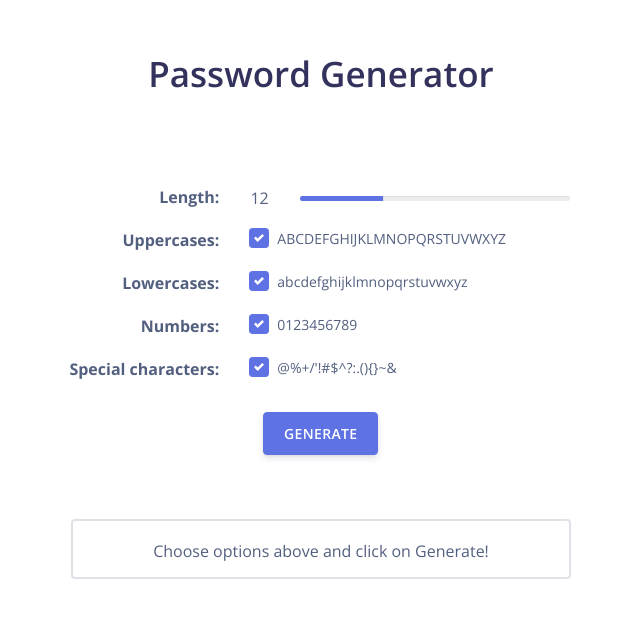
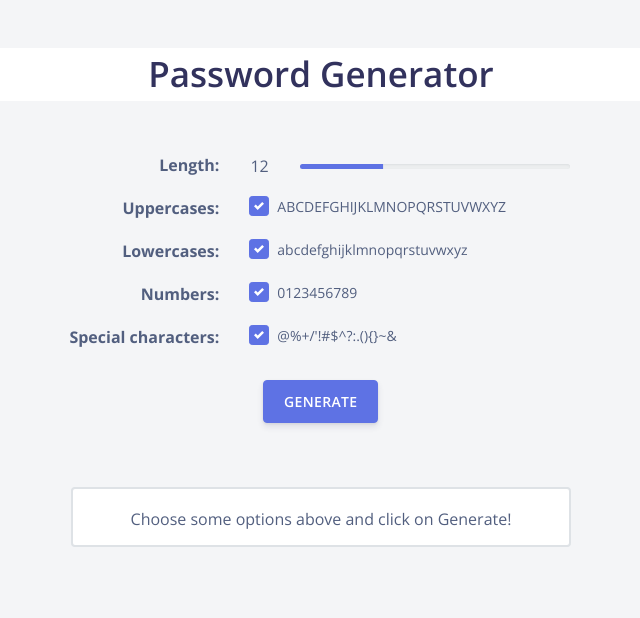
Before and after one commit to jsulpis/password-generator, a React (Create React App) app: page / in a window 1280 px wide. Shown: the top 618 px of the page, without its empty margins (319-959 px from the left). Built offline with nearby package versions, Linux system fonts and the light colour scheme.

Commit message:
feat: copy password to clipboard + styling

```diff
--- a/package.json
+++ b/package.json
@@ -9,7 +9,6 @@
     "@types/react": "16.8.24",
     "@types/react-dom": "16.8.5",
     "@types/reactstrap": "^8.0.1",
-    "formik": "^1.5.8",
     "node-sass": "^4.12.0",
     "nouislider": "^13.1.5",
     "react": "^16.8.6",
--- a/src/application/components/App.scss
+++ b/src/application/components/App.scss
@@ -1,4 +1,17 @@
-.password {
+html, body, #root, main {
+  height: 100%;
+}
+
+section {
+  padding: 2rem 0;
+}
+
+h2 {
+  background-color: white;
+  line-height: 80px;
+}
+
+.password-box {
   width: 500px;
   height: 60px;
   margin: auto;
@@ -6,4 +19,32 @@
   border-radius: 4px;
   text-align: center;
   line-height: 60px;
+  background-color: white;
 }
+
+#password {
+  cursor: pointer;
+}
+
+#copy-password {
+  position: absolute;
+  top: -9999px;
+}
+
+.alert {
+  width: fit-content;
+  margin: auto;
+
+  i {
+    margin-right: 10px;
+    vertical-align: middle;
+  }
+}
+
+.alert--show {
+  opacity: 1;
+}
+
+.alert--hide {
+  opacity: 0;
+}
--- a/src/application/components/App.tsx
+++ b/src/application/components/App.tsx
@@ -2,38 +2,50 @@ import React from "react";
 import PasswordForm from "./PasswordForm";
 import {GeneratorOptions} from "../../domain/models/GeneratorOptions";
 import PasswordGenerator from "../../domain/PasswordGenerator";
-import {Container} from "reactstrap";
+import {Alert, Container} from "reactstrap";
 import "./App.scss";
 
 interface AppState {
   password: string;
+  displaySuccessMessage: boolean;
 }
 
 class App extends React.Component<any, AppState> {
 
-  readonly DEFAULT_MESSAGE = "Choose options above and click on Generate!";
+  readonly DEFAULT_MESSAGE = "Choose some options above and click on Generate!";
+  readonly TIP_MESSAGE = "Tip: click on your password to copy it to the clipboard !";
+  readonly COPY_SUCCESS = "Your password has been copied to the clipboard.";
 
   constructor(props) {
     super(props);
-    this.state = {password: ""};
+    this.state = {
+      password: "",
+      displaySuccessMessage: false
+    };
   }
 
   render() {
     const password = this.state.password;
-    const passwordElement = <span className="display-4 password__value">{password}</span>;
+    const passwordElement = <span id="password" className="display-4 password__value"
+                                  onClick={this.copyPasswordToClipboard}>{password}</span>;
     const messageElement = <span className="heading-3 password__message">{this.DEFAULT_MESSAGE}</span>;
     return (
-      <main>
+      <main className="bg-secondary">
         <h2 className="text-center mt-5 display-3">Password Generator</h2>
-        <section className="section">
+        <section>
           <PasswordForm onSubmit={this.generatePassword}/>
-          <section className="section">
-            <Container>
-              <div className="password">
-                {password ? passwordElement : messageElement}
-              </div>
-            </Container>
-          </section>
+        </section>
+        <section>
+          <Container>
+            <div className="password-box">
+              {password ? passwordElement : messageElement}
+            </div>
+            {password && <p className="text-center">{this.TIP_MESSAGE}</p>}
+            <textarea id="copy-password" value={password} readOnly/>
+            <Alert className={this.state.displaySuccessMessage ? 'alert--show' : 'alert--hide'} color="success">
+              <i className="ni ni-check-bold"/>{this.COPY_SUCCESS}
+            </Alert>
+          </Container>
         </section>
       </main>
     );
@@ -42,6 +54,13 @@ class App extends React.Component<any, AppState> {
   private generatePassword = (length: number, options: GeneratorOptions) => {
     const password = new PasswordGenerator().generatePassword(length, options);
     this.setState({password});
+  };
+
+  private copyPasswordToClipboard = () => {
+    document.querySelector<any>("#copy-password")!.select();
+    document.execCommand('copy');
+    this.setState({displaySuccessMessage: true});
+    setTimeout(() => this.setState({displaySuccessMessage: false}), 2000);
   }
 }
 
```
Also changed, not shown: 2 other files (tests, documents, lock files or other folders).
